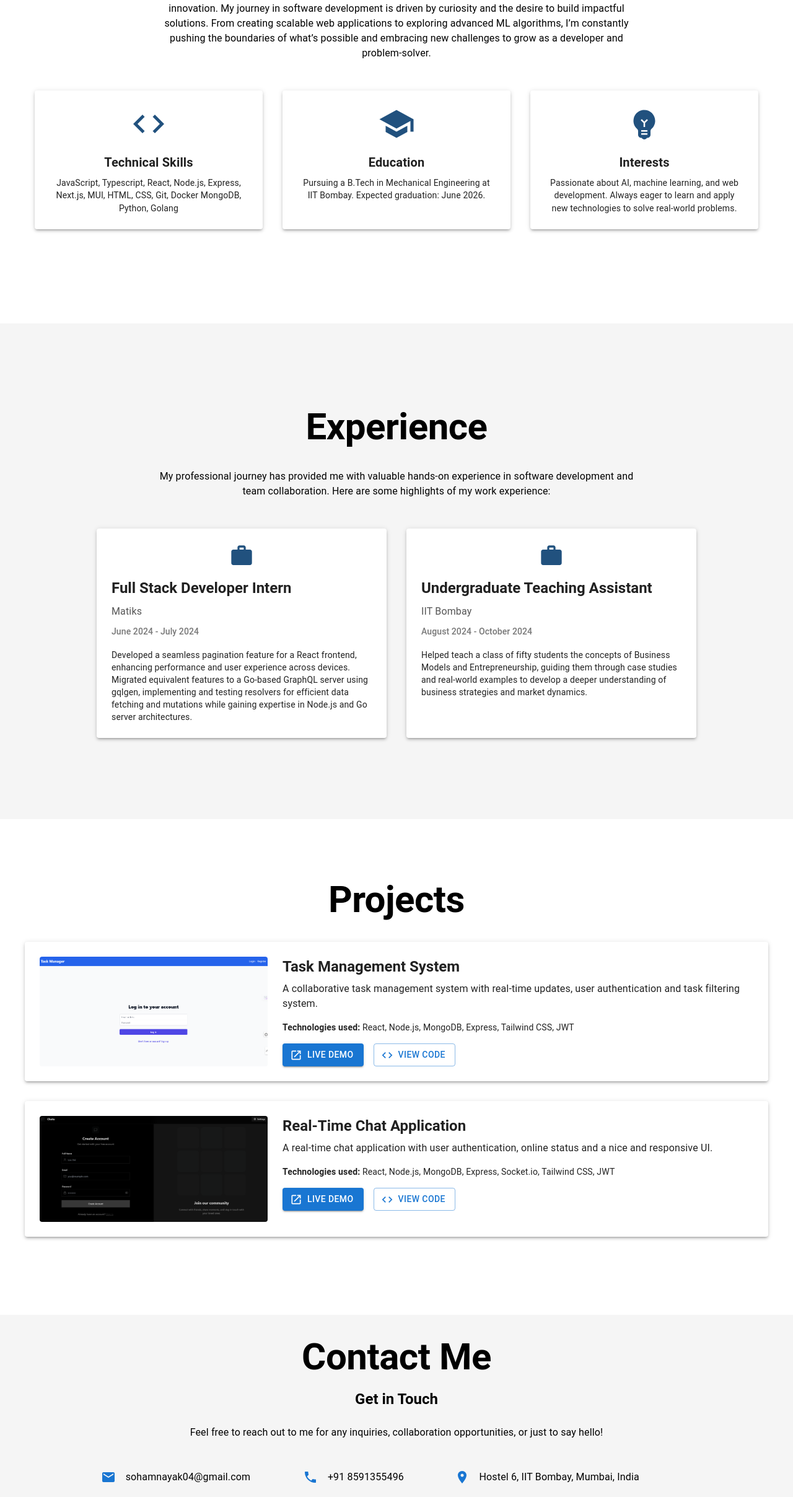
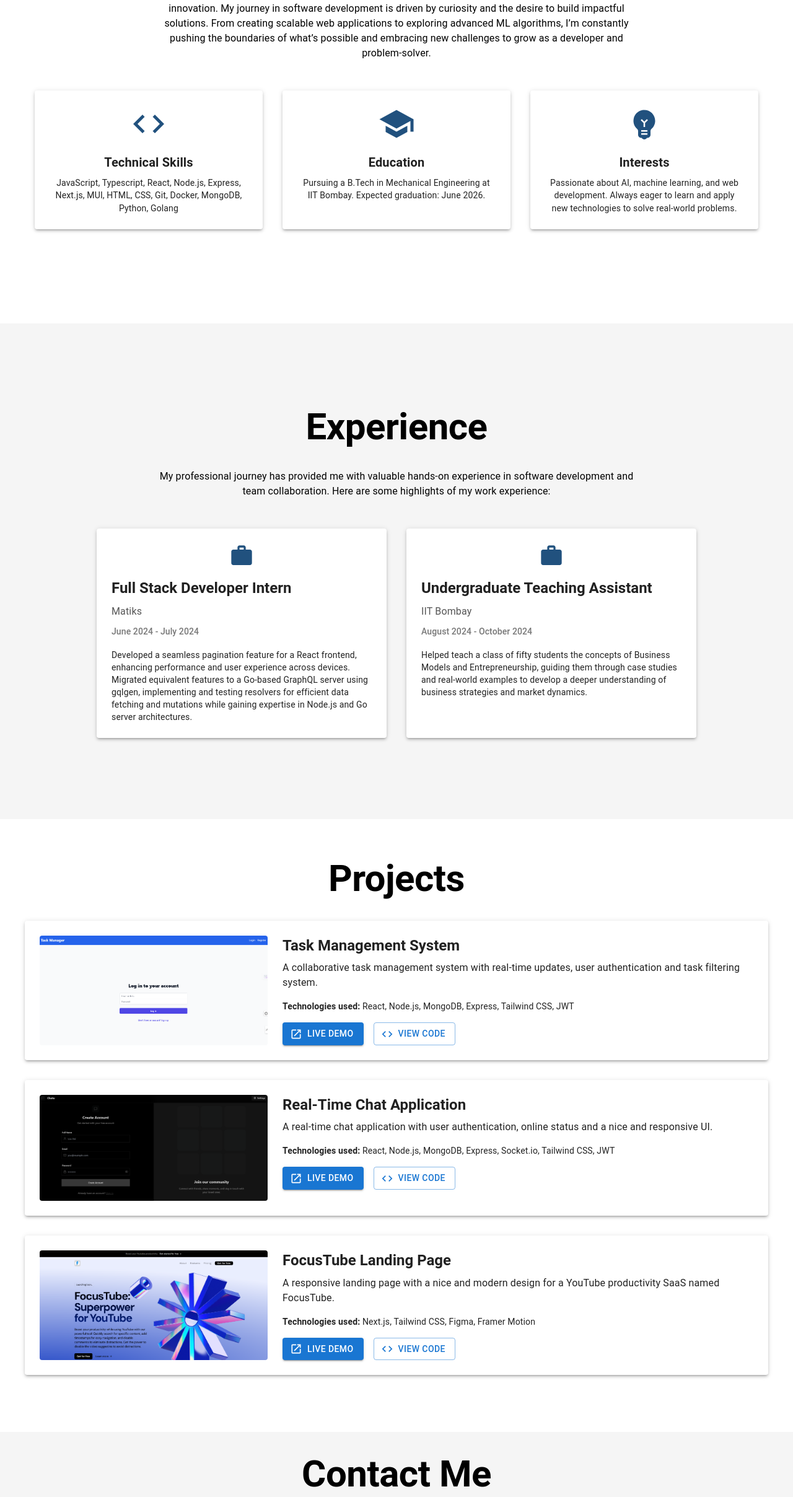
Before and after one commit to Sohamnayak4/Soham-portfolio, a React (Vite) app: page / in a window 1280 px wide. Shown: the part 1142-3558 px from the top of the page at 62% size. Built offline with nearby package versions, Linux system fonts and the light colour scheme.

Commit message:
project-3

```diff
--- a/src/pages/About.jsx
+++ b/src/pages/About.jsx
@@ -66,7 +66,7 @@ export default function About() {
             </Typography>
             <Typography variant="body2" align="center">
               JavaScript, Typescript, React, Node.js, Express, Next.js, MUI, HTML, CSS, Git,
-              Docker MongoDB, Python, Golang
+              Docker, MongoDB, Python, Golang
             </Typography>
           </Paper>
         </Grid>
--- a/src/pages/Projects.jsx
+++ b/src/pages/Projects.jsx
@@ -86,6 +86,15 @@ export default function Projects() {
       demoLink: "https://chat.sohamnayak.tech",
       codeLink: "https://github.com/Sohamnayak4/ChatApp",
     },
+    {
+      title: "FocusTube Landing Page",
+      description:
+        "A responsive landing page with a nice and modern design for a YouTube productivity SaaS named FocusTube.",
+      image: "images/project3.png",
+      technologies: ["Next.js", "Tailwind CSS", "Figma", "Framer Motion"],
+      demoLink: "https://focustube.sohamnayak.tech",
+      codeLink: "https://github.com/Sohamnayak4/saas-landing",
+    },
   ];
 
   return (
```
Also changed, not shown: public/images/project3.png (added).
